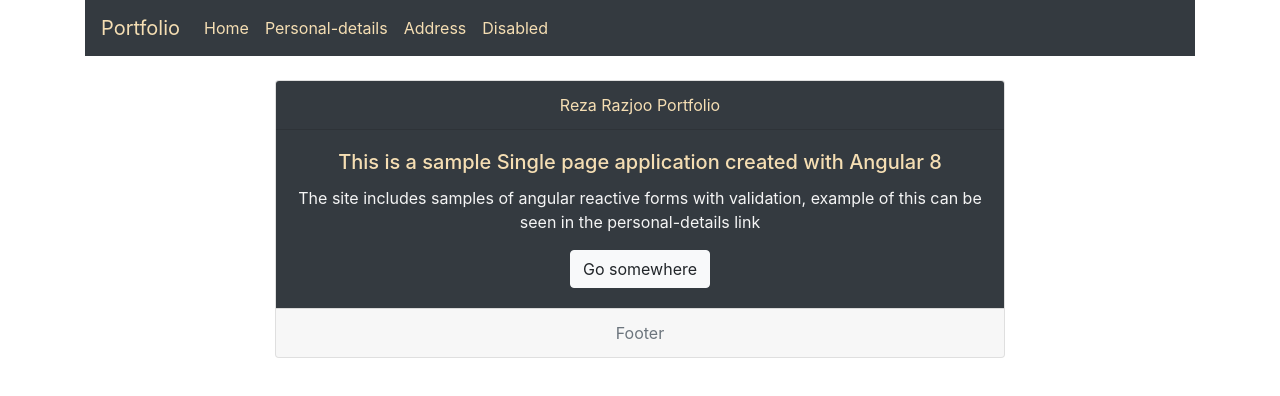
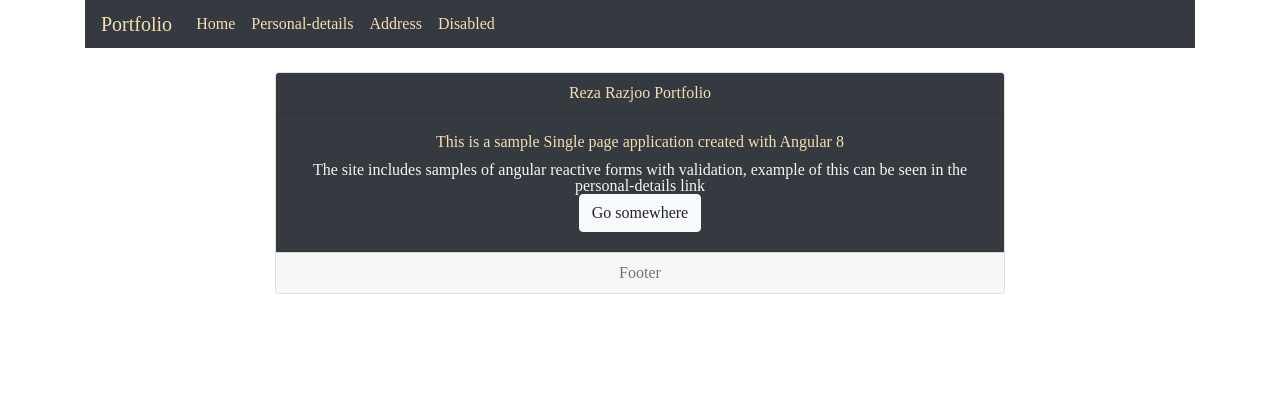
Before and after one commit to razjoorez/portfolio, an Angular app in the folder portfolio/: page / in a window 1280 px wide. Shown: the top 396 px of the page. Built offline with nearby package versions, Linux system fonts and the light colour scheme.

Commit message:
imported scss files into styles

```diff
--- a/portfolio/src/styles.scss
+++ b/portfolio/src/styles.scss
@@ -1 +1,5 @@
 /* You can add global styles to this file, and also import other style files */
+@import './reset';
+@import './small';
+@import './medium';
+@import './large';
```
Also changed, not shown: portfolio/src/_large.scss (added), portfolio/src/_medium.scss (added), portfolio/src/_small.scss (added).
